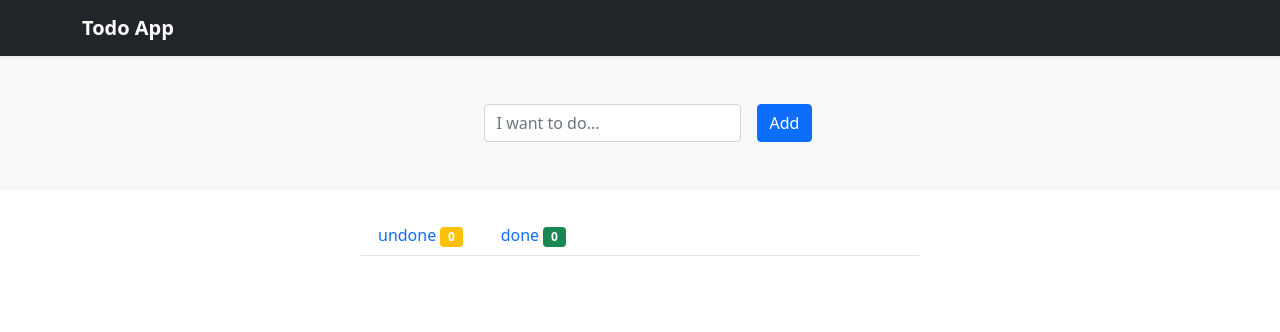
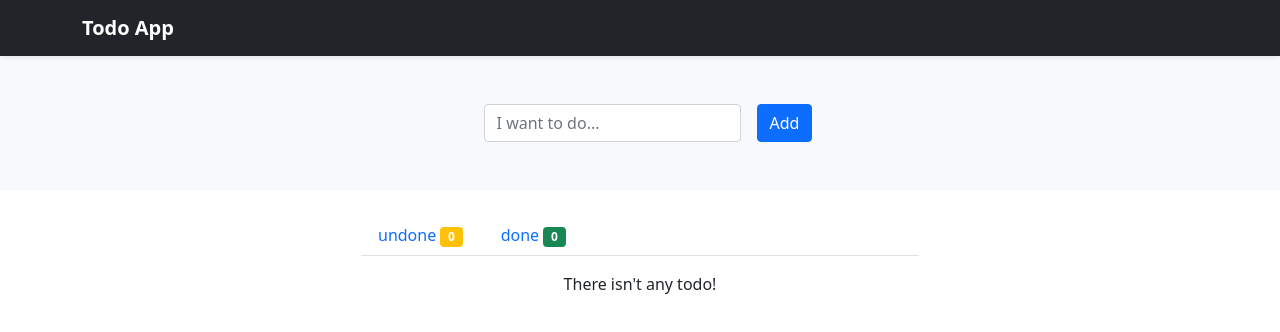
Before and after one commit to hadismtb/todo-app, a React (Create React App) app: page / in a window 1280 px wide. Shown: the top 332 px of the page. Built offline with nearby package versions, Linux system fonts and the light colour scheme.

Commit message:
render the todos list from the todos context

```diff
--- a/src/components/TodoList.js
+++ b/src/components/TodoList.js
@@ -20,6 +20,11 @@ const TodoList = () => {
                             <a className="nav-item nav-link font-weight-bold" id="nav-profile-tab">done<span className='badge bg-success rounded mx-1'>0</span ></a>
                         </div>
                     </nav>
+                    {
+                        todos.length ?
+                            todos.map(item => <Todo item={item} key={item.key}/>):
+                            <p>There isn't any todo!</p>
+                    }
                 </div>
             </div>
         </div>
```
